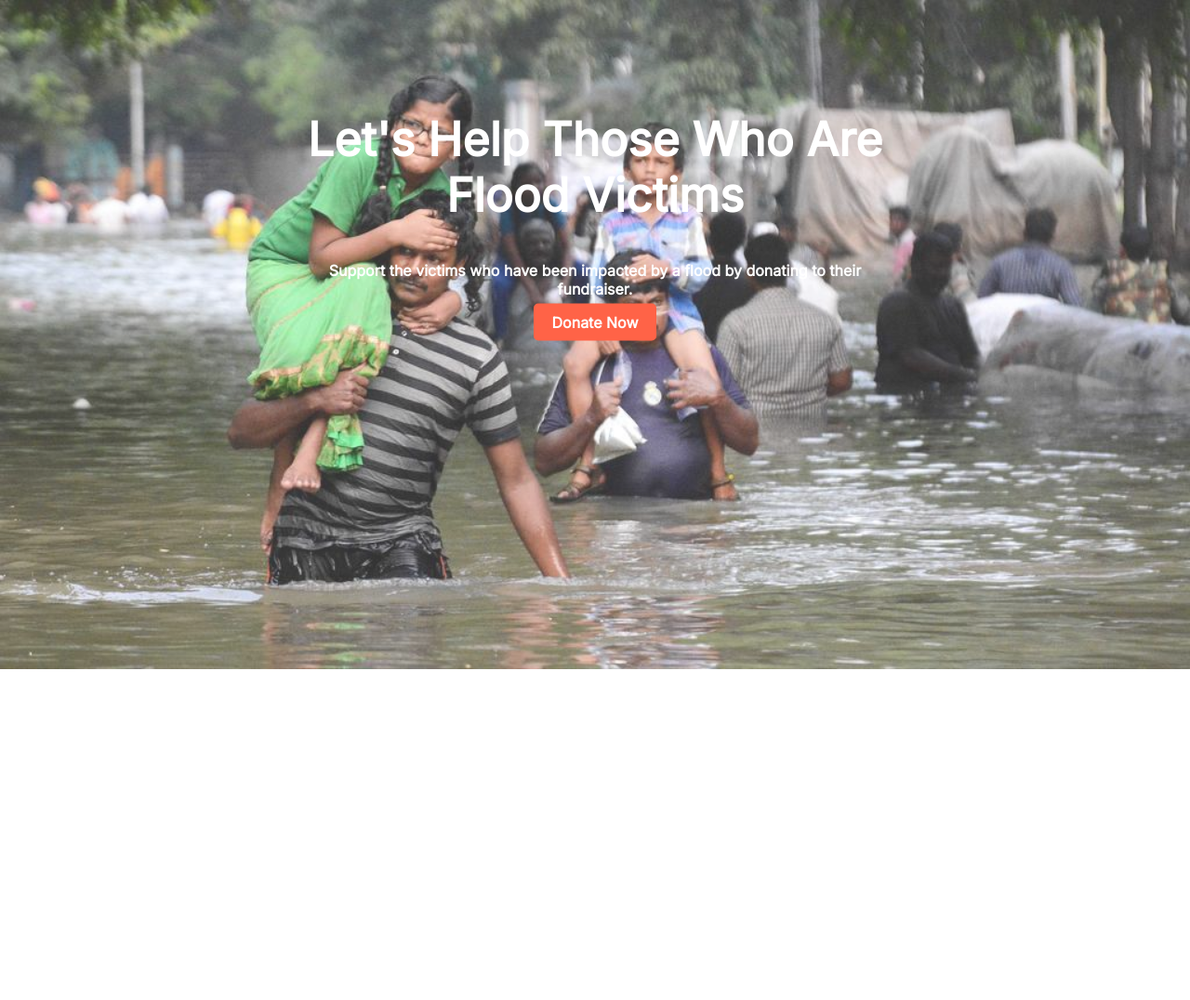
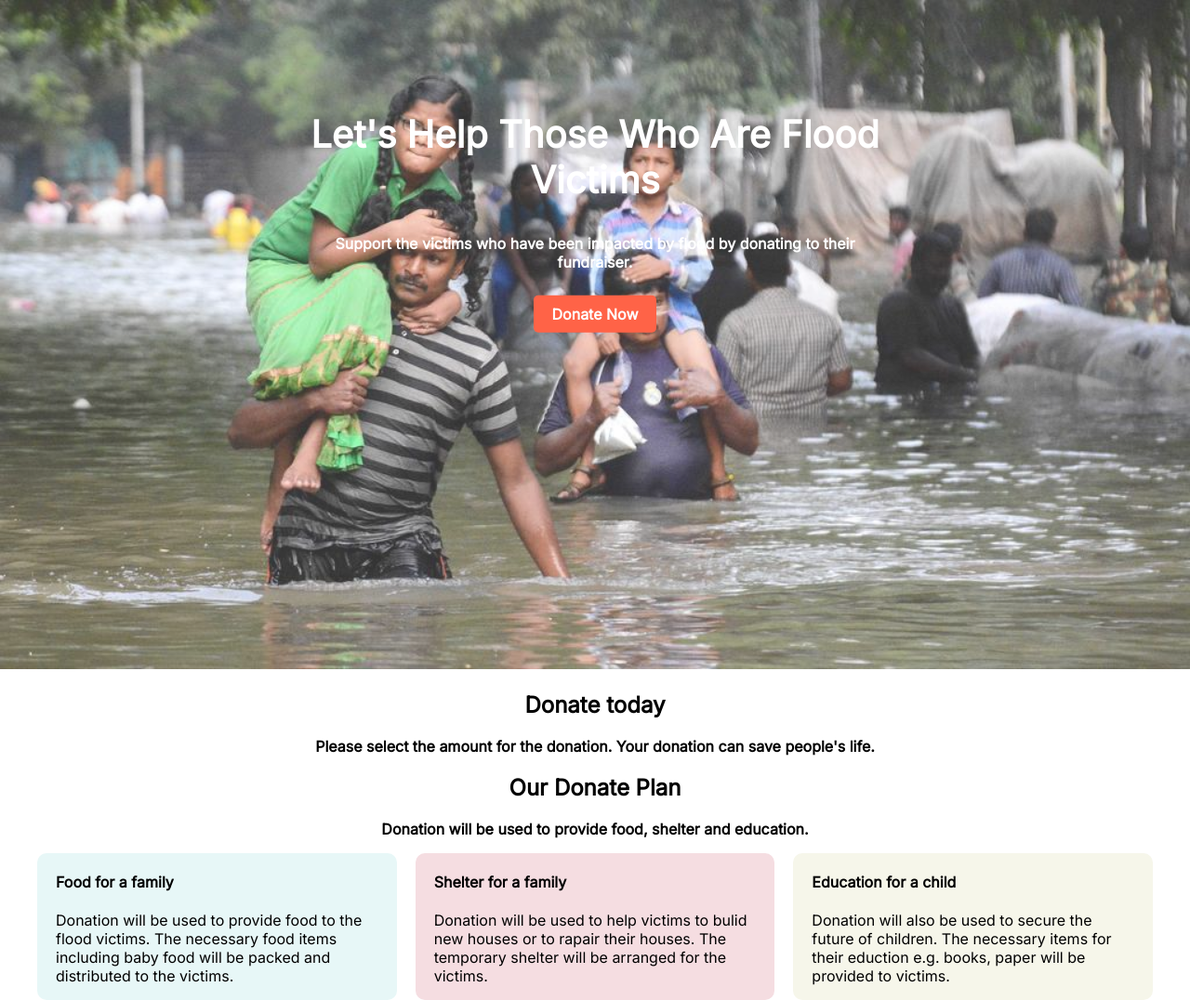
Before and after one commit to anshimi/donate-today, a plain HTML site: page index.html in a window 1280 px wide. Shown: the whole page at 93% size. Before the commit the page ends 800 px from the top, so only its background shows below. Drawn offline with Linux system fonts and the light colour scheme.

Commit message:
donate-plan-added

```diff
--- a/index.html
+++ b/index.html
@@ -17,14 +17,57 @@
         <div class="container">
             <img class="width" src="images/donation4.jpg" alt="">
             <div class="centered">
-                <h1><b>Let's Help Those Who Are Flood Victims </b></h1>
+                <h1><b>Let's Help Those Who Are Flood Victims
+
+                    </b></h1>
                 <p>
-                    Support the victims who have been impacted by a flood by donating to their fundraiser.
+                    Support the victims who have been impacted by flood by donating to their fundraiser.
                 </p>
-                <a class="link-button" target="_blank" href="https://www.linkedin.com/in/annya-shimi/">Donate Now</a>
+                <a class="link-button" target="_blank" href="https://www.linkedin.com/in/annya-shimi/">Donate
+
+                    Now</a>
             </div>
         </div>
-
+    </section>
+    <section>
+        <div>
+            <h2 class="text-decor"><b>Donate today</b></h2>
+            <p class="text-decor">
+                Please select the amount for the donation. Your donation can save people's life.
+            </p>
+        </div>
+    </section>
+    <section class="donation-plan">
+        <div>
+            <h2 class="text-decor"><b>Our Donate Plan</b></h2>
+            <p class="text-decor">
+                Donation will be used to provide food, shelter and education.
+            </p>
+        </div>
+        <div class="flexible-container">
+            <div id="food" class="onethird-width">
+                <h4><b>Food for a family</b></h4>
+                <p>
+                    Donation will be used to provide food to the flood victims. The necessary food items
+                    including
+                    baby food will be packed and distributed to the victims.
+                </p>
+            </div>
+            <div id="shelter" class="onethird-width">
+                <h4><b>Shelter for a family</b></h4>
+                <p>
+                    Donation will be used to help victims to bulid new houses or to rapair their houses. The
+                    temporary shelter will be arranged for the victims.
+                </p>
+            </div>
+            <div id="education" class="onethird-width">
+                <h4><b>Education for a child</b></h4>
+                <p>
+                    Donation will also be used to secure the future of children. The necessary items for their
+                    eduction e.g. books, paper will be provided to victims.
+                </p>
+            </div>
+        </div>
     </section>
 </body>
 
--- a/style.css
+++ b/style.css
@@ -4,7 +4,7 @@ body {
 }
 
 h1 {
-    font-size: 50px;
+    font-size: 40px;
 }
 
 .width {
@@ -13,6 +13,7 @@ h1 {
 
 img {
     opacity: 0.8;
+
 }
 
 .container {
@@ -36,3 +37,49 @@ img {
     color: white;
     border-radius: 5px;
 }
+
+.text-decor {
+    text-align: center;
+    color: black;
+    font-weight: 700;
+}
+
+.container p {
+    padding-bottom: 20px;
+}
+
+.flexible-container {
+    display: flex;
+}
+
+.onethird-width {
+    width: 33%;
+
+}
+
+#food {
+    background-color: rgb(231, 247, 247);
+    padding-left: 20px;
+    padding-right: 20px;
+    margin-left: 40px;
+    margin-right: 10px;
+    border-radius: 10px;
+}
+
+#shelter {
+    background-color: rgb(245, 221, 225);
+    padding-left: 20px;
+    padding-right: 20px;
+    margin-left: 10px;
+    margin-right: 10px;
+    border-radius: 10px;
+}
+
+#education {
+    background-color: rgb(246, 246, 234);
+    padding-left: 20px;
+    padding-right: 20px;
+    margin-left: 10px;
+    margin-right: 40px;
+    border-radius: 10px;
+}
```
Also changed, not shown: icons/blood.svg (added), icons/bus.svg (added), icons/clothes.svg (added), icons/education.png (added), icons/food.png (added), icons/icon11.svg (added), icons/icon13.svg (added), icons/icon4.svg (added), icons/icon5.svg (added), icons/icon6.svg (added), icons/icon7.svg (added), icons/icon8.svg (added), icons/icon9.svg (added), icons/medicine.svg (added), 1 more files.
